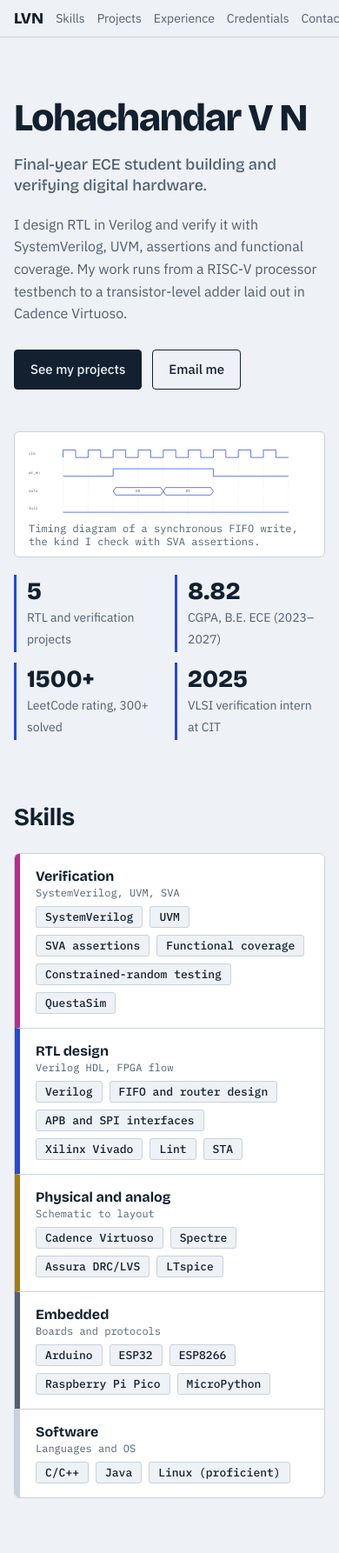
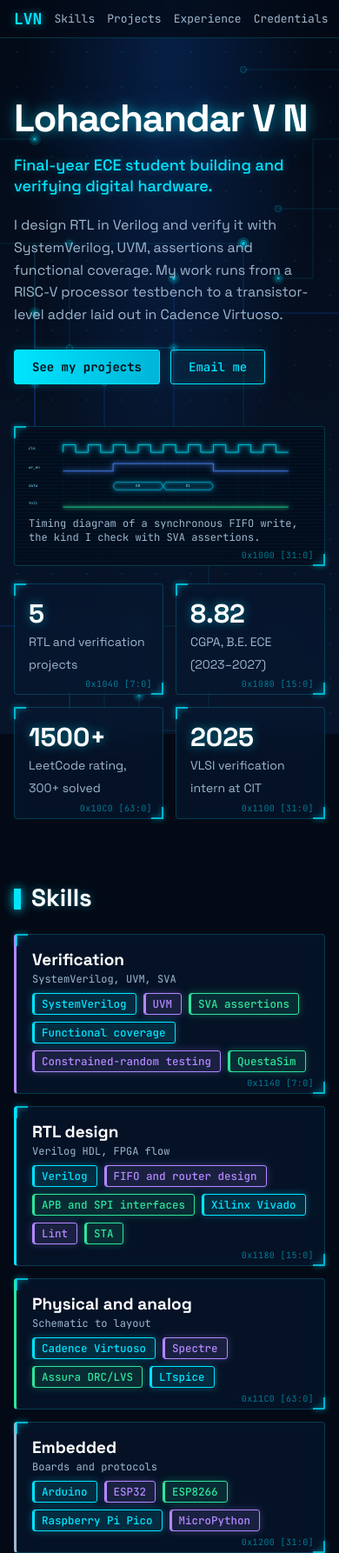
Before and after one commit to LohachandarVN/lohachandarvn.github.io, a plain HTML site: page index.html in a window 390 px wide. Shown: the top 1786 px of the page at 87% size. Drawn offline with nearby package versions, Linux system fonts and the light colour scheme.

Commit message:
Add files via upload

```diff
--- a/index.html
+++ b/index.html
@@ -5,67 +5,75 @@
 <meta name="viewport" content="width=device-width, initial-scale=1, viewport-fit=cover">
 <title>Lohachandar V N | VLSI Design &amp; Verification</title>
 <link rel="preconnect" href="https://fonts.googleapis.com">
-<link href="https://fonts.googleapis.com/css2?family=Bricolage+Grotesque:wght@500;700;800&family=IBM+Plex+Sans:wght@400;500&family=IBM+Plex+Mono:wght@400;500&display=swap" rel="stylesheet">
+<link href="https://fonts.googleapis.com/css2?family=Space+Grotesk:wght@400;500;700&family=JetBrains+Mono:wght@400;500;700&display=swap" rel="stylesheet">
 <style>
-:root{--bg:#eef1f5;--panel:#fff;--ink:#12202f;--mute:#506072;--line:#c9d2dc;--m1:#2447e0;--m2:#c2268f;--via:#a97c00;--sig:#2447e0;
---hd:"Bricolage Grotesque",Georgia,sans-serif;--bd:"IBM Plex Sans",system-ui,sans-serif;--mo:"IBM Plex Mono",ui-monospace,monospace;
-box-sizing:border-box;padding-top:env(safe-area-inset-top,0px);padding-bottom:env(safe-area-inset-bottom,0px);color-scheme:light}
-@media (prefers-color-scheme:dark){:root:not([data-theme="light"]){--bg:#0e1722;--panel:#152233;--ink:#e6edf5;--mute:#9db0c4;--line:#2a3b50;--m1:#6f8cff;--m2:#f26cc0;--via:#e0b73a;--sig:#6f8cff;color-scheme:dark}}
-:root[data-theme="dark"]{--bg:#0e1722;--panel:#152233;--ink:#e6edf5;--mute:#9db0c4;--line:#2a3b50;--m1:#6f8cff;--m2:#f26cc0;--via:#e0b73a;--sig:#6f8cff;color-scheme:dark}
-*{box-sizing:border-box}html{scroll-padding-top:70px;scroll-behavior:smooth}
-body{margin:0;background:var(--bg);color:var(--ink);font:400 16px/1.6 var(--bd)}
-a{color:inherit}
-:focus-visible{outline:2px solid var(--m1);outline-offset:3px}
-nav{position:sticky;top:env(safe-area-inset-top,0px);z-index:5;background:var(--bg);border-bottom:1px solid var(--line);display:flex;gap:20px;align-items:center;padding:12px 24px;overflow-x:auto;white-space:nowrap}
-nav b{font:800 18px var(--hd);margin-right:auto}
-nav a{text-decoration:none;color:var(--mute);font-size:14px}nav a:hover{color:var(--ink)}
+:root{--cy:#00e5ff;--cy2:#00b4d8;--bl:#0d47a1;--m1:#00e5ff;--m2:#b388ff;--via:#2ee59d;--ink:#e8f6ff;--mute:#9db8cf;--line:rgba(0,229,255,.35);--panel:rgba(7,24,48,.65);
+--hd:"Space Grotesk",system-ui,sans-serif;--bd:"Space Grotesk",system-ui,sans-serif;--mo:"JetBrains Mono",ui-monospace,monospace;
+box-sizing:border-box;padding-top:env(safe-area-inset-top,0px);padding-bottom:env(safe-area-inset-bottom,0px);color-scheme:dark}
+*{box-sizing:border-box}html{background:#030a16;scroll-padding-top:70px;scroll-behavior:smooth}
+body{margin:0;color:var(--ink);font:400 16px/1.6 var(--bd)}
+body:before{content:"";position:fixed;inset:0;z-index:-1;background:radial-gradient(rgba(0,229,255,.09) 1px,transparent 1.5px) 0 0/40px 40px,radial-gradient(ellipse at 50% 0,rgba(13,71,161,.35),transparent 60%),linear-gradient(180deg,#030a16,#07152b)}
+#bg{position:fixed;left:0;top:0;z-index:-1;pointer-events:none}
+a{color:inherit}:focus-visible{outline:2px solid var(--cy);outline-offset:3px}
+nav{position:sticky;top:env(safe-area-inset-top,0px);z-index:5;background:rgba(3,10,22,.72);backdrop-filter:blur(12px);-webkit-backdrop-filter:blur(12px);border-bottom:1px solid rgba(0,229,255,.2);display:flex;gap:20px;align-items:center;padding:12px 24px;overflow-x:auto;white-space:nowrap}
+nav b{font:700 18px var(--mo);margin-right:auto;color:var(--cy);text-shadow:0 0 10px rgba(0,229,255,.6)}
+nav a{text-decoration:none;color:var(--mute);font:400 13px var(--mo);transition:.2s}nav a:hover{color:var(--cy);text-shadow:0 0 8px rgba(0,229,255,.6)}
 main{max-width:1000px;margin:0 auto;padding:0 24px}
 section{padding:64px 0 8px}
-h1{font:800 clamp(44px,9vw,92px)/.95 var(--hd);letter-spacing:-.03em;margin:0}
-h2{font:700 28px var(--hd);margin:0 0 24px;letter-spacing:-.01em}
-h3{font:700 19px var(--hd);margin:0}
+h1{font:700 clamp(44px,9vw,92px)/.95 var(--hd);letter-spacing:-.03em;margin:0;color:#fff;text-shadow:0 0 14px rgba(0,229,255,.55),0 0 40px rgba(0,229,255,.25)}
+h2{font:700 28px var(--hd);margin:0 0 24px;color:#fff;text-shadow:0 0 10px rgba(0,229,255,.4)}
+h2:before{content:"";display:inline-block;width:8px;height:24px;margin-right:12px;vertical-align:-4px;background:var(--cy);box-shadow:0 0 12px var(--cy)}
+h3{font:700 19px var(--hd);margin:0;color:#fff}
 .hero{padding-top:72px}
-.role{font:500 clamp(18px,2.6vw,24px)/1.35 var(--hd);color:var(--mute);margin:20px 0 0;max-width:34ch}
+.role{font:500 clamp(18px,2.6vw,24px)/1.35 var(--hd);color:var(--cy);margin:20px 0 0;max-width:34ch;text-shadow:0 0 10px rgba(0,229,255,.35)}
 .lead{max-width:62ch;color:var(--mute);margin:20px 0 0}
 .cta{display:flex;flex-wrap:wrap;gap:12px;margin-top:28px}
-.btn{padding:10px 18px;border:1.5px solid var(--ink);border-radius:4px;text-decoration:none;font-weight:500;font-size:15px}
-.btn.p{background:var(--ink);color:var(--bg)}
-.wave{margin-top:48px;background:var(--panel);border:1px solid var(--line);border-radius:6px;padding:14px 16px 10px}
+.btn{position:relative;overflow:hidden;padding:10px 20px;border:1px solid var(--cy);border-radius:3px;text-decoration:none;font:500 14px var(--mo);color:var(--cy);background:rgba(0,229,255,.06);box-shadow:0 0 12px rgba(0,229,255,.2),inset 0 0 12px rgba(0,229,255,.08);transition:.25s}
+.btn:before{content:"";position:absolute;top:0;left:-80%;width:50%;height:100%;background:linear-gradient(100deg,transparent,rgba(255,255,255,.3),transparent);transform:skewX(-20deg);transition:left .5s}
+.btn:hover{transform:translateY(-2px);box-shadow:0 0 24px rgba(0,229,255,.6);color:#fff;border-color:#fff}.btn:hover:before{left:130%}
+.btn.p{background:linear-gradient(90deg,var(--cy),var(--cy2));color:#021018;font-weight:700}.btn.p:hover{color:#021018;border-color:var(--cy)}
+.hud{position:relative;background:var(--panel);-webkit-backdrop-filter:blur(12px);backdrop-filter:blur(12px);border:1px solid rgba(0,229,255,.2);border-radius:4px;transition:border-color .25s,box-shadow .25s}
+.hud:before{content:"";position:absolute;inset:-1px;pointer-events:none;opacity:.75;transition:.25s;background:linear-gradient(var(--cy),var(--cy)) top left/14px 2px,linear-gradient(var(--cy),var(--cy)) top left/2px 14px,linear-gradient(var(--cy),var(--cy)) bottom right/14px 2px,linear-gradient(var(--cy),var(--cy)) bottom right/2px 14px;background-repeat:no-repeat;filter:drop-shadow(0 0 3px var(--cy))}
+.hud:after{content:"";position:absolute;left:-5px;top:14px;bottom:14px;width:4px;pointer-events:none;background:repeating-linear-gradient(to bottom,rgba(0,229,255,.5) 0 6px,transparent 6px 14px)}
+.hud:hover{border-color:rgba(0,229,255,.7);box-shadow:0 0 22px rgba(0,229,255,.22)}.hud:hover:before{opacity:1;background-size:22px 2px,2px 22px,22px 2px,2px 22px}
+.ad{position:absolute;right:12px;bottom:5px;font:400 10px var(--mo);color:rgba(0,229,255,.5);letter-spacing:.04em;pointer-events:none}
+.wave{margin-top:48px;padding:14px 16px 24px;background:repeating-linear-gradient(0deg,rgba(0,229,255,.04) 0 1px,transparent 1px 4px),rgba(2,12,26,.78)}
 .wave svg{width:100%;height:auto;display:block}
-.wave text{font:400 12px var(--mo);fill:var(--mute)}
-.wave .t{fill:none;stroke:var(--sig);stroke-width:2;stroke-dasharray:1400;stroke-dashoffset:1400;animation:draw 2.4s ease-out forwards}
-.wave .g{stroke:var(--line);stroke-width:1;stroke-dasharray:3 4}
+.wave text{font:400 12px var(--mo);fill:#7fe9ff}
+.wave .t{fill:none;stroke:var(--gc);stroke-width:2;stroke-dasharray:1400;stroke-dashoffset:1400;animation:draw 2.4s ease-out forwards;filter:drop-shadow(0 0 4px var(--gc)) drop-shadow(0 0 10px var(--gc))}
+.wave path:nth-of-type(1){--gc:#00e5ff}.wave path:nth-of-type(2){--gc:#4d8dff}.wave path:nth-of-type(3),.wave path:nth-of-type(4){--gc:#00b4d8}.wave path:nth-of-type(5){--gc:#2ee59d}
+.wave .g{stroke:rgba(0,229,255,.22);stroke-width:1;stroke-dasharray:3 4}
 @keyframes draw{to{stroke-dashoffset:0}}
 .cap{font:400 12px var(--mo);color:var(--mute);margin:6px 0 0}
-.stats{display:flex;flex-wrap:wrap;gap:12px;margin-top:20px}
-.stat{flex:1 1 140px;border-left:3px solid var(--m1);padding:2px 0 2px 12px}
-.stat b{font:800 28px var(--hd);display:block}.stat span{color:var(--mute);font-size:14px}
-.stack{display:grid;gap:0;border:1px solid var(--line);border-radius:6px;overflow:hidden;background:var(--panel)}
-.layer{display:grid;grid-template-columns:150px 1fr;gap:16px;padding:16px 18px;border-top:1px solid var(--line);border-left:6px solid var(--c)}
-.layer:first-child{border-top:0}
-.layer h3{font-size:16px}.layer small{display:block;color:var(--mute);font:400 12px var(--mo);margin-top:2px}
+.stats{display:flex;flex-wrap:wrap;gap:14px;margin-top:20px}
+.stat{flex:1 1 140px;padding:14px 16px 22px}
+.stat b{font:700 30px var(--hd);display:block;color:#fff;text-shadow:0 0 12px rgba(0,229,255,.5)}.stat span{color:var(--mute);font-size:14px}
+.stack{display:grid;gap:14px}
+.layer{display:grid;grid-template-columns:150px 1fr;gap:16px;padding:16px 18px 24px;border-left:3px solid var(--c)}
+.layer small{display:block;color:var(--mute);font:400 12px var(--mo);margin-top:2px}
 .chips{display:flex;flex-wrap:wrap;gap:8px}
-.chip{font:500 13px var(--mo);padding:3px 10px;border:1px solid var(--line);border-radius:3px;background:var(--bg)}
-.chip.k{border-color:var(--c);}
-.tl{border-left:2px solid var(--line);margin-left:6px}
-.job{position:relative;padding:0 0 28px 26px}
-.job:before{content:"";position:absolute;left:-7px;top:6px;width:12px;height:12px;background:var(--bg);border:2px solid var(--m1);border-radius:50%}
-.job .w{font:400 13px var(--mo);color:var(--mute)}
-ul{margin:8px 0 0;padding-left:18px;color:var(--mute)}li{margin:3px 0}
+.chip{--k:#00e5ff;font:500 12.5px var(--mo);padding:3px 10px;color:var(--k);border:1px solid var(--k);border-radius:3px;background:color-mix(in srgb,var(--k) 12%,transparent);box-shadow:0 0 8px color-mix(in srgb,var(--k) 30%,transparent),inset 2px 0 0 var(--k)}
+.chip:nth-child(3n+2){--k:#b388ff}.chip:nth-child(3n){--k:#2ee59d}
+.tl{display:grid;gap:14px}
+.job{padding:18px 20px 26px}
+.job .w{font:400 13px var(--mo);color:var(--cy)}
+ul{margin:8px 0 0;padding-left:18px;color:var(--mute)}li{margin:3px 0}li::marker{color:var(--cy)}
 .grid{display:grid;grid-template-columns:repeat(auto-fit,minmax(290px,1fr));gap:16px}
-.card{background:var(--panel);border:1px solid var(--line);border-radius:6px;padding:20px;display:flex;flex-direction:column;gap:12px}
-.card .tag{font:500 12px var(--mo);color:var(--c)}
+.card{padding:20px 20px 28px;display:flex;flex-direction:column;gap:12px}
+.card .tag{font:500 12px var(--mo);color:var(--c);text-shadow:0 0 8px var(--c)}
 .card.feat{grid-column:1/-1}
 .card p{margin:0;color:var(--mute);font-size:15px}
-.two{display:grid;grid-template-columns:repeat(auto-fit,minmax(300px,1fr));gap:32px}
-dl{margin:0}dt{font-weight:500;margin-top:14px}dd{margin:2px 0 0;color:var(--mute);font-size:15px}
-footer{margin-top:72px;border-top:1px solid var(--line);padding:32px 24px 40px;text-align:center;color:var(--mute);font-size:14px}
+.two{display:grid;grid-template-columns:repeat(auto-fit,minmax(300px,1fr));gap:20px}
+.two>div{padding:20px 22px 30px}
+dl{margin:0}dt{font-weight:700;margin-top:14px;color:#fff}dd{margin:2px 0 0;color:var(--mute);font-size:15px}
+footer{margin-top:72px;border-top:1px solid rgba(0,229,255,.2);padding:32px 24px 40px;text-align:center;color:var(--mute);font-size:14px;background:rgba(3,10,22,.5)}
 footer .cta{justify-content:center}
-@media (max-width:640px){.layer{grid-template-columns:1fr;gap:8px}nav{gap:14px;padding:10px 16px}main{padding:0 16px}}
-@media (prefers-reduced-motion:reduce){.wave .t{animation:none;stroke-dashoffset:0}html{scroll-behavior:auto}}
+@media (max-width:640px){.layer{grid-template-columns:1fr;gap:8px}nav{gap:14px;padding:10px 16px}main{padding:0 16px}.hud:after{display:none}}
+@media (prefers-reduced-motion:reduce){.wave .t{animation:none;stroke-dashoffset:0}html{scroll-behavior:auto}.btn,.hud{transition:none}}
 </style>
 </head>
 <body>
+<canvas id="bg" aria-hidden="true"></canvas>
 <nav><b>LVN</b><a href="#skills">Skills</a><a href="#projects">Projects</a><a href="#experience">Experience</a><a href="#credentials">Credentials</a><a href="#contact">Contact</a></nav>
 <main>
 <section class="hero">
@@ -151,5 +159,27 @@ var jobs=[
 ['Intern','Easun MR, Tiruvallur','June 2024',['Studied OLTCs and NIFPS: design principles, working mechanisms and real-time behavior.','Observed maintenance and safety procedures in high-voltage systems.']]];
 document.getElementById('exp').innerHTML=jobs.map(function(j){return '<div class="job"><h3>'+j[0]+'</h3><div>'+j[1]+'</div><div class="w">'+j[2]+'</div><ul>'+j[3].map(function(l){return '<li>'+l+'</li>'}).join('')+'</ul></div>'}).join('');
 </script>
+<script>
+(function(){
+var bw=['[31:0]','[7:0]','[15:0]','[63:0]'];
+document.querySelectorAll('.card,.layer,.job,.stat,.two>div,.wave').forEach(function(e,i){e.classList.add('hud');var a=document.createElement('i');a.className='ad';a.setAttribute('aria-hidden','true');a.textContent='0x'+(4096+i*64).toString(16).toUpperCase()+' '+bw[i%4];e.appendChild(a)});
+var c=document.getElementById('bg'),x=c.getContext('2d'),off=document.createElement('canvas'),ox=off.getContext('2d'),W=0,H=0,nd=[],rm=matchMedia('(prefers-reduced-motion:reduce)').matches;
+function r(a,b){return a+Math.random()*(b-a)}
+function build(){var d=Math.min(devicePixelRatio||1,2),g=40;W=innerWidth;H=Math.max(innerHeight,screen.height||0);
+c.width=off.width=W*d;c.height=off.height=H*d;c.style.width=W+'px';c.style.height=H+'px';x.setTransform(d,0,0,d,0,0);ox.setTransform(d,0,0,d,0,0);
+nd=[];ox.clearRect(0,0,W,H);ox.lineWidth=1;var n=Math.round(W*H/24000);
+for(var i=0;i<n;i++){var px=Math.round(r(0,W/g))*g,py=Math.round(r(0,H/g))*g,hz=Math.random()<.5,pts=[[px,py]];
+for(var k=0;k<3;k++){var l=Math.round(r(1,6))*g*(Math.random()<.5?-1:1);if(hz)px+=l;else py+=l;pts.push([px,py]);hz=!hz}
+ox.strokeStyle=Math.random()<.25?'rgba(13,71,161,.5)':'rgba(0,180,216,.17)';ox.beginPath();pts.forEach(function(p,j){j?ox.lineTo(p[0],p[1]):ox.moveTo(p[0],p[1])});ox.stroke();
+ox.strokeStyle='rgba(0,229,255,.3)';[pts[0],pts[3]].forEach(function(p){ox.beginPath();ox.arc(p[0],p[1],3.5,0,6.283);ox.stroke()});
+nd.push({x:pts[0][0],y:pts[0][1],p:r(0,6.28)},{x:px,y:py,p:r(0,6.28)})}}
+var last=0;
+function draw(t){x.clearRect(0,0,W,H);x.drawImage(off,0,0,W,H);
+nd.forEach(function(n){var a=.35+.35*Math.sin(t/700+n.p);x.fillStyle='rgba(0,229,255,'+(a*.2)+')';x.beginPath();x.arc(n.x,n.y,7,0,6.283);x.fill();x.fillStyle='rgba(0,229,255,'+a+')';x.beginPath();x.arc(n.x,n.y,2,0,6.283);x.fill()})}
+function loop(t){if(t-last>40){last=t;draw(t)}requestAnimationFrame(loop)}
+build();if(rm)draw(0);else requestAnimationFrame(loop);
+var w0=innerWidth,tm;addEventListener('resize',function(){clearTimeout(tm);tm=setTimeout(function(){if(innerWidth!==w0){w0=innerWidth;build();if(rm)draw(0)}},200)});
+})();
+</script>
 </body>
 </html>
```
